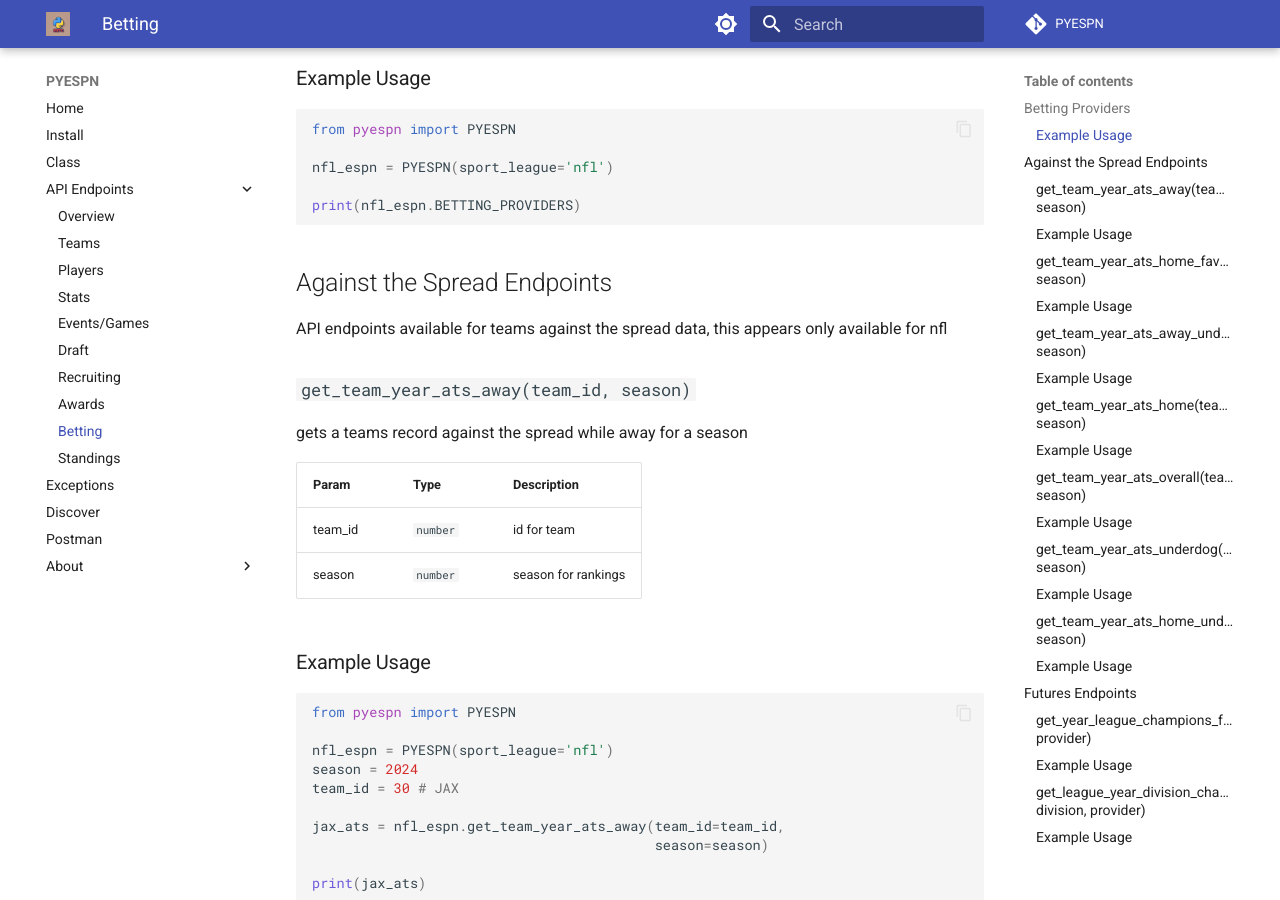
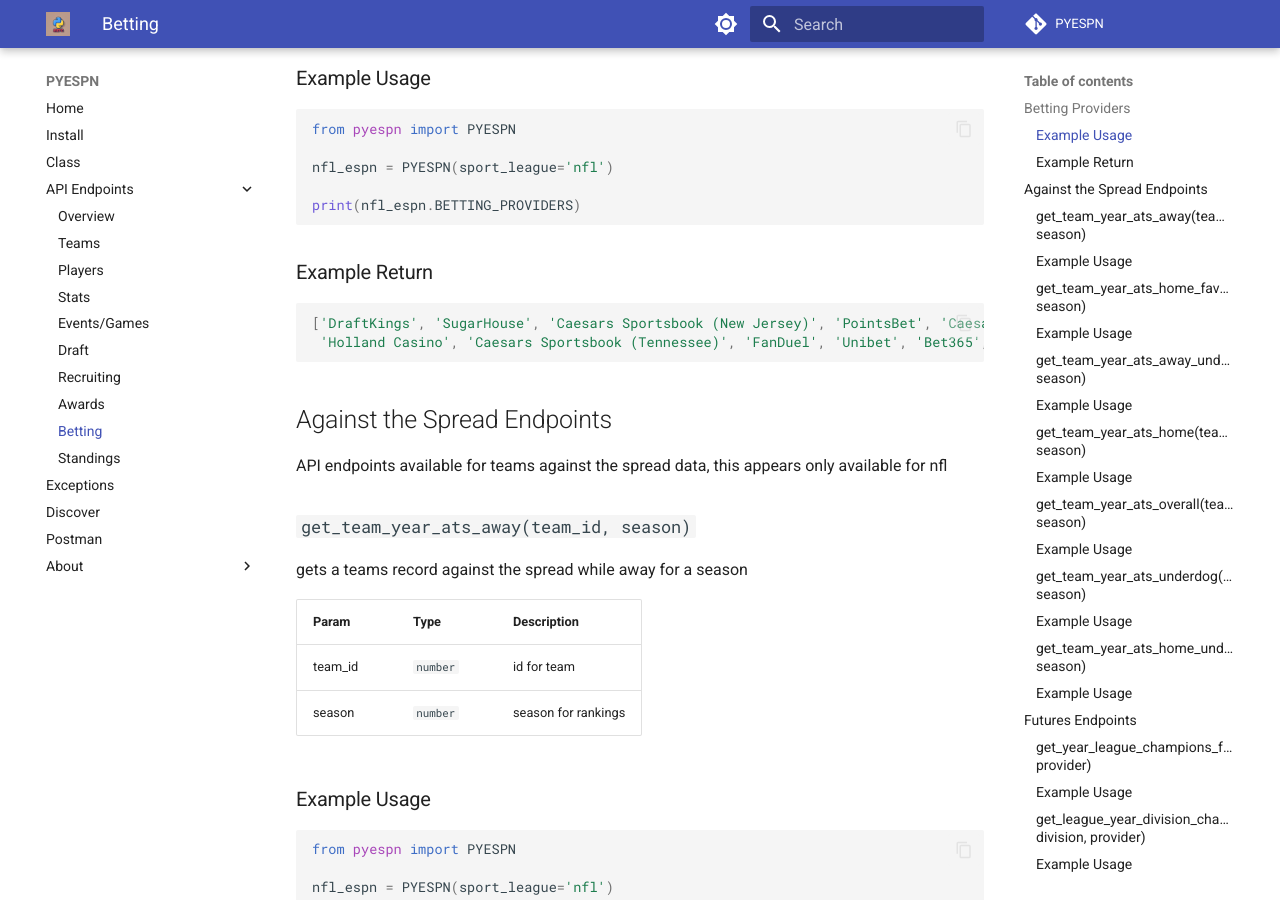
Before and after one commit to EnderLocke/pyespn, an MkDocs documentation site: the page built from docs/endpoints/betting.md, in a window 1280 px wide and 900 px high, scrolled down 409 px. Built offline with MkDocs 1.6.1 and Material for MkDocs 9.7.7, drawn with Linux system fonts in a browser that asks for light colours; comment, search, counter and statistics services are not loaded.

Commit message:
added return example

````diff
--- a/docs/endpoints/betting.md
+++ b/docs/endpoints/betting.md
@@ -16,6 +16,12 @@
 print(nfl_espn.BETTING_PROVIDERS)
 ```
 
+### Example Return
+
+```py
+['DraftKings', 'SugarHouse', 'Caesars Sportsbook (New Jersey)', 'PointsBet', 'Caesars Sportsbook (Colorado)',
+ 'Holland Casino', 'Caesars Sportsbook (Tennessee)', 'FanDuel', 'Unibet', 'Bet365', 'Betradar']
+```
 
 ## Against the Spread Endpoints
 API endpoints available for teams against the spread data,
````
